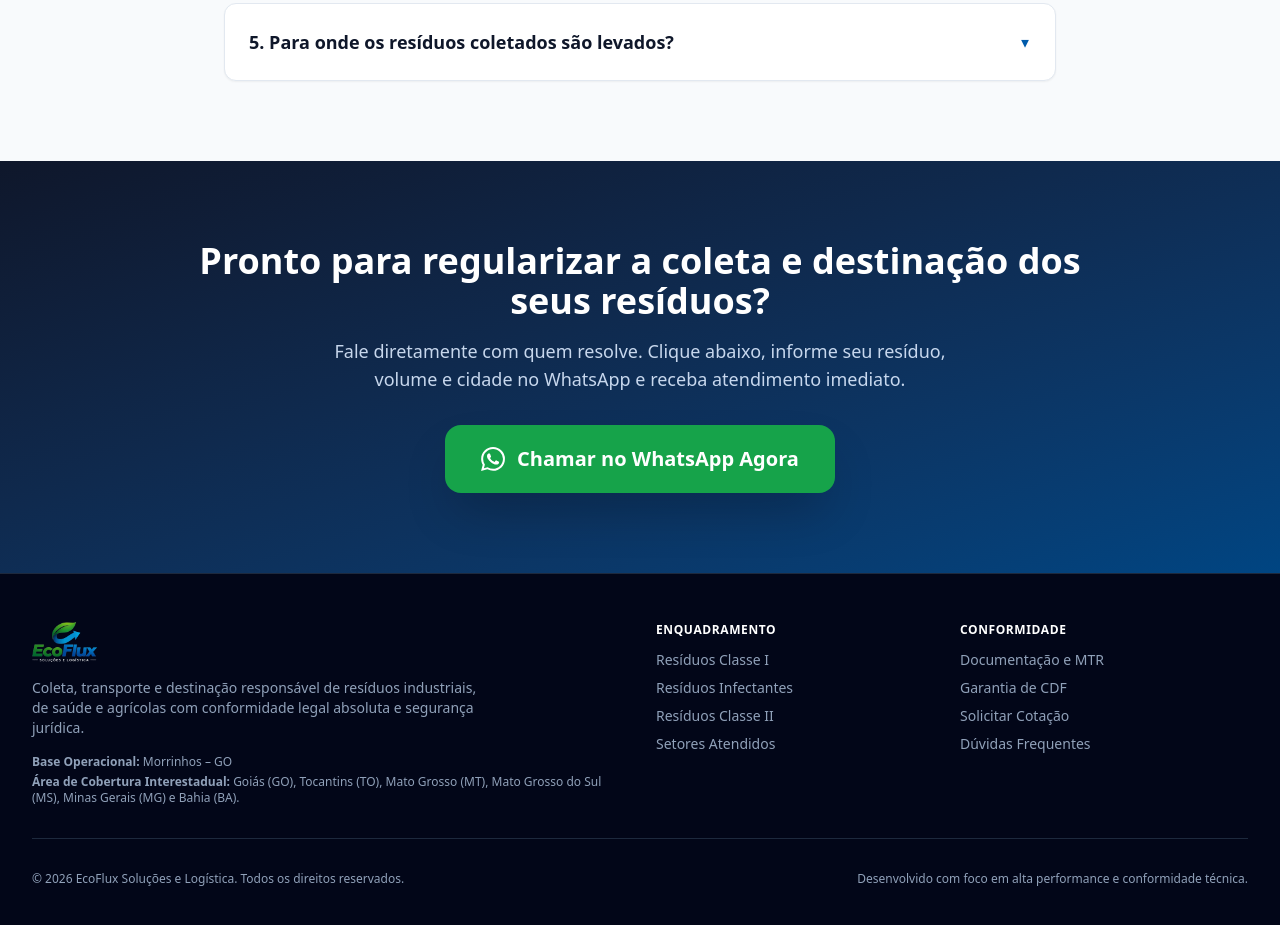
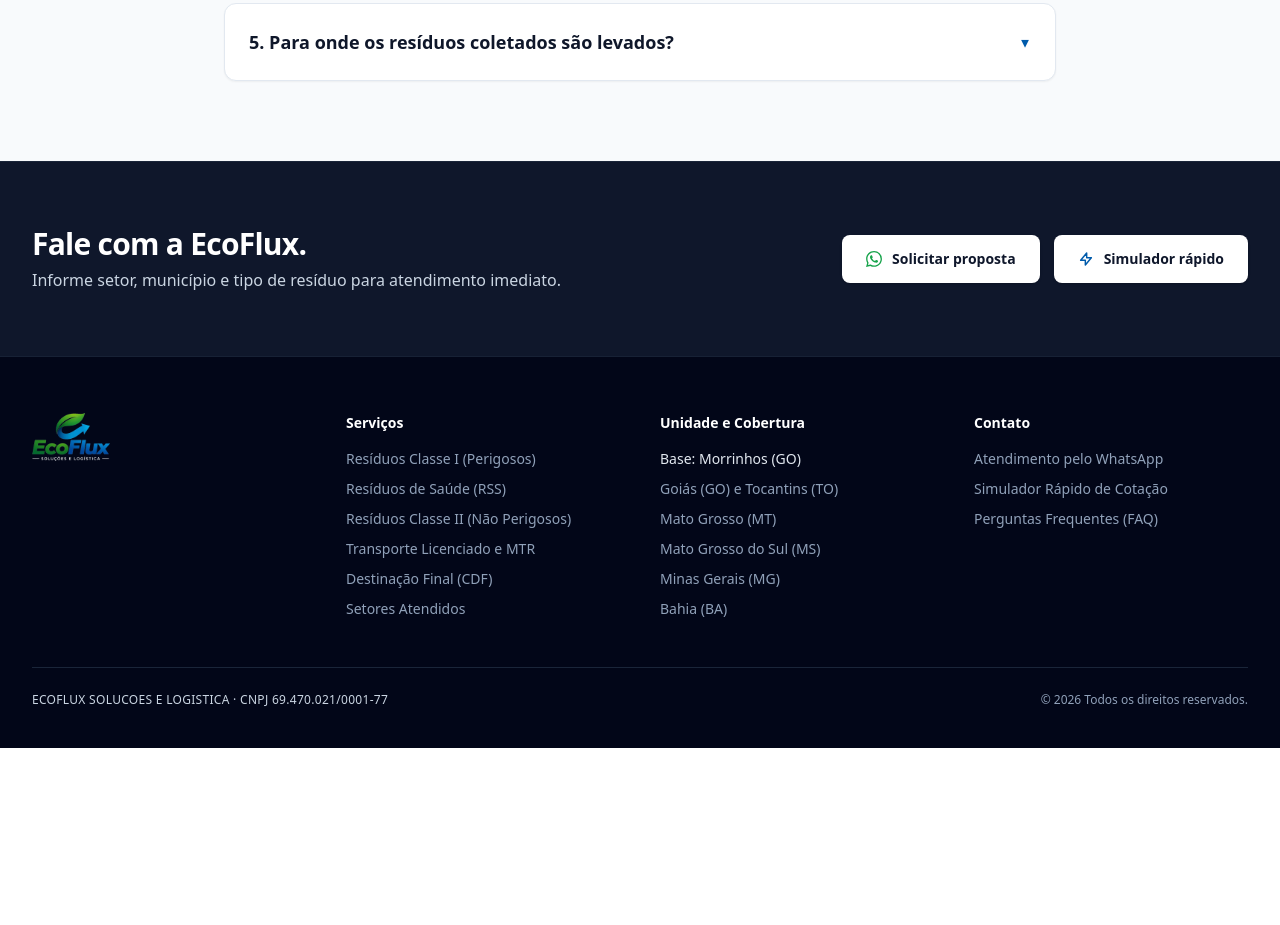
Before and after one commit to VictorMameluk/LP-EcoFlux, a website: page public/index.html in a window 1280 px wide. Shown: the part 5659-6584 px from the top of the page. After the commit the page ends 6407 px from the top, so only its background shows below. Drawn offline with Linux system fonts and the light colour scheme.

Commit message:
feat(footer): reestrutura footer no layout corporativo em 4 colunas com CNPJ 69.470.021/0001-77

```diff
--- a/public/index.html
+++ b/public/index.html
@@ -61,6 +61,8 @@
         "@type": "EnvironmentalBusiness",
         "@id": "https://ecoflux.com.br/#organization",
         "name": "EcoFlux Soluções e Logística",
+        "legalName": "ECOFLUX SOLUCOES E LOGISTICA",
+        "taxID": "69.470.021/0001-77",
         "url": "https://ecoflux.com.br",
         "logo": "https://lp-ecoflux.viktormameluk.workers.dev/assets/logo_ecoflux_sem_fundo.webp",
         "image": "https://lp-ecoflux.viktormameluk.workers.dev/assets/og_ecoflux_share.jpg",
@@ -1262,92 +1264,138 @@
     </section>
 
     <!-- ========================================================================= -->
-    <!-- 🔹 BLOCO DE FECHAMENTO (CTA Final de Alto Impacto) -->
-    <!-- ========================================================================= -->
-    <section class="py-20 bg-gradient-to-br from-slate-900 to-[#004582] text-white relative overflow-hidden">
-      <div class="max-w-5xl mx-auto px-4 sm:px-6 lg:px-8 text-center relative z-10">
-
-        <h2 class="text-3xl sm:text-4xl font-extrabold text-white mb-4">
-          Pronto para regularizar a coleta e destinação dos seus resíduos?
+    <!-- 🔹 BLOCO DE FECHAMENTO (Faixa de Conversão Direta estilo "Fale com a EcoFlux") -->
+    <!-- ========================================================================= -->
+    <section class="py-12 sm:py-16 bg-slate-900 border-t border-slate-800/80 text-white">
+      <div class="max-w-7xl mx-auto px-4 sm:px-6 lg:px-8 flex flex-col lg:flex-row items-start lg:items-center justify-between gap-6">
+
+        <div>
+          <h2 class="text-2xl sm:text-3xl font-extrabold text-white tracking-tight">
+            Fale com a EcoFlux.
           </h2>
-
-        <p class="text-base sm:text-lg text-blue-100/90 max-w-2xl mx-auto mb-8">
-          Fale diretamente com quem resolve. Clique abaixo, informe seu resíduo, volume e cidade no WhatsApp e receba atendimento imediato.
-        </p>
-
-        <!-- CTA Final com Verde de Alta Conversão #16A34A -->
+          <p class="text-sm sm:text-base text-slate-300 mt-1.5">
+            Informe setor, município e tipo de resíduo para atendimento imediato.
+          </p>
+        </div>
+
+        <div class="flex flex-wrap items-center gap-3.5 w-full lg:w-auto">
           <a
-          href="https://wa.me/5562982864196?text=Ol%C3%A1!%20Vim%20pelo%20site%20e%20gostaria%20de%20iniciar%20meu%20atendimento%20para%20coleta%20de%20res%C3%ADduos."
+            href="https://wa.me/5562982864196?text=Ol%C3%A1!%20Vim%20pelo%20site%20da%20EcoFlux%20e%20gostaria%20de%20solicitar%20uma%20proposta%20para%20transporte%20e%20destina%C3%A7%C3%A3o%20de%20res%C3%ADduos."
             target="_blank"
             rel="noopener noreferrer"
             data-tracking="cta-footer-whatsapp"
-          class="inline-flex items-center justify-center gap-3 bg-[#16A34A] hover:bg-[#15803D] active:scale-95 text-white font-extrabold text-lg sm:text-xl px-9 py-5 rounded-2xl shadow-2xl hover:shadow-[#16A34A]/40 transition-all focus-visible:ring-2 focus-visible:ring-white outline-none"
-        >
-          <svg class="w-6 h-6 fill-current shrink-0" viewBox="0 0 24 24" aria-hidden="true">
+            class="inline-flex items-center justify-center gap-2.5 bg-white hover:bg-slate-100 active:scale-[0.98] text-slate-900 font-bold text-sm px-6 py-3.5 rounded-lg shadow-sm transition-all focus-visible:ring-2 focus-visible:ring-[#16A34A] outline-none flex-1 sm:flex-initial"
+          >
+            <svg class="w-4 h-4 fill-[#16A34A] shrink-0" viewBox="0 0 24 24" aria-hidden="true">
               <path d="M17.472 14.382c-.297-.149-1.758-.867-2.03-.967-.273-.099-.471-.148-.67.15-.197.297-.767.966-.94 1.164-.173.199-.347.223-.644.075-.297-.15-1.255-.463-2.39-1.475-.883-.788-1.48-1.761-1.653-2.059-.173-.297-.018-.458.13-.606.134-.133.298-.347.446-.52.149-.174.198-.298.298-.497.099-.198.05-.371-.025-.52-.075-.149-.669-1.612-.916-2.207-.242-.579-.487-.5-.669-.51-.173-.008-.371-.01-.57-.01-.198 0-.52.074-.792.372-.272.297-1.04 1.016-1.04 2.479 0 1.462 1.065 2.875 1.213 3.074.149.198 2.096 3.2 5.077 4.487.709.306 1.262.489 1.694.625.712.227 1.36.195 1.871.118.571-.085 1.758-.719 2.006-1.413.248-.694.248-1.289.173-1.413-.074-.124-.272-.198-.57-.347m-5.421 7.403h-.004a9.87 9.87 0 01-5.031-1.378l-.361-.214-3.741.982.998-3.648-.235-.374a9.86 9.86 0 01-1.51-5.26c.001-5.45 4.436-9.884 9.888-9.884 2.64 0 5.122 1.03 6.988 2.898a9.825 9.825 0 012.893 6.994c-.003 5.45-4.437 9.884-9.885 9.884m8.413-18.297A11.815 11.815 0 0012.05 0C5.495 0 .16 5.335.157 11.892c0 2.096.547 4.142 1.588 5.945L.057 24l6.305-1.654a11.882 11.882 0 005.683 1.448h.005c6.554 0 11.89-5.335 11.893-11.893a11.821 11.821 0 00-3.48-8.413Z"/>
             </svg>
-          <span>Chamar no WhatsApp Agora</span>
-        </a>
+            <span>Solicitar proposta</span>
+          </a>
+
+          <a
+            href="#cotacao-rapida"
+            data-tracking="footer-nav-cotacao"
+            class="inline-flex items-center justify-center gap-2.5 bg-white hover:bg-slate-100 active:scale-[0.98] text-slate-900 font-bold text-sm px-6 py-3.5 rounded-lg shadow-sm transition-all focus-visible:ring-2 focus-visible:ring-[#005BAB] outline-none flex-1 sm:flex-initial"
+          >
+            <svg class="w-4 h-4 text-[#005BAB] shrink-0" fill="none" viewBox="0 0 24 24" stroke="currentColor" stroke-width="2.2" aria-hidden="true">
+              <path stroke-linecap="round" stroke-linejoin="round" d="M13 10V3L4 14h7v7l9-11h-7z" />
+            </svg>
+            <span>Simulador rápido</span>
+          </a>
+        </div>
 
       </div>
     </section>
   </main>
 
   <!-- ========================================================================= -->
-  <!-- 🔹 FOOTER (Institucional & Links Rápidos de Conversão) -->
-  <!-- ========================================================================= -->
-  <footer class="bg-slate-950 text-slate-400 py-12 border-t border-slate-800 text-xs sm:text-sm">
+  <!-- 🔹 FOOTER (Institucional Corporativo Limpo & CNPJ) -->
+  <!-- ========================================================================= -->
+  <footer class="bg-slate-950 text-slate-300 pt-14 pb-10 border-t border-slate-800/80 text-xs sm:text-sm">
     <div class="max-w-7xl mx-auto px-4 sm:px-6 lg:px-8">
 
-      <div class="grid grid-cols-1 md:grid-cols-12 gap-8 mb-8 pb-8 border-b border-slate-800">
-
-        <!-- Info da Empresa e Base Operacional (6 Colunas) -->
-        <div class="md:col-span-6 space-y-4">
+      <!-- Grid de 4 Colunas: Logo | Serviços | Cobertura | Contato -->
+      <div class="grid grid-cols-1 sm:grid-cols-2 lg:grid-cols-12 gap-10 pb-12 border-b border-slate-800/90">
+
+        <!-- Coluna 1: Logotipo Oficial (3 Colunas) -->
+        <div class="lg:col-span-3 flex flex-col items-start">
+          <a href="#top" data-tracking="logo-header-home" class="inline-block focus-visible:ring-2 focus-visible:ring-[#005BAB] rounded-lg outline-none">
             <img
               src="./assets/logo_ecoflux_dark_clean.webp"
               alt="EcoFlux Soluções e Logística"
-            width="180"
-            height="111"
+              width="190"
+              height="118"
               decoding="async"
-            class="h-10 w-auto object-contain"
+              class="h-12 w-auto object-contain"
               loading="lazy"
             />
-          <p class="text-slate-400 max-w-md">
-            Coleta, transporte e destinação responsável de resíduos industriais, de saúde e agrícolas com conformidade legal absoluta e segurança jurídica.
-          </p>
-          <div class="text-xs text-slate-400 space-y-1">
-            <p><strong>Base Operacional:</strong> Morrinhos – GO</p>
-            <p><strong>Área de Cobertura Interestadual:</strong> Goiás (GO), Tocantins (TO), Mato Grosso (MT), Mato Grosso do Sul (MS), Minas Gerais (MG) e Bahia (BA).</p>
-          </div>
-        </div>
-
-        <!-- Links Rápidos de Navegação Interna (6 Colunas) -->
-        <div class="md:col-span-6 grid grid-cols-2 gap-4">
-          <div>
-            <h4 class="text-white font-bold text-xs uppercase tracking-wider mb-3">Enquadramento</h4>
-            <ul class="space-y-2">
-              <li><a href="#servicos" data-tracking="footer-nav-classe1" class="hover:text-blue-400 transition">Resíduos Classe I</a></li>
-              <li><a href="#servicos" data-tracking="footer-nav-infectantes" class="hover:text-blue-400 transition">Resíduos Infectantes</a></li>
-              <li><a href="#servicos" data-tracking="footer-nav-classe2" class="hover:text-blue-400 transition">Resíduos Classe II</a></li>
-              <li><a href="#cobertura" data-tracking="footer-nav-setores" class="hover:text-blue-400 transition">Setores Atendidos</a></li>
+          </a>
+        </div>
+
+        <!-- Coluna 2: Serviços (3 Colunas) -->
+        <div class="lg:col-span-3">
+          <h4 class="text-white font-bold text-xs sm:text-sm mb-4">Serviços</h4>
+          <ul class="space-y-2.5 text-slate-400">
+            <li><a href="#servicos" data-tracking="footer-nav-classe1" class="hover:text-white transition">Resíduos Classe I (Perigosos)</a></li>
+            <li><a href="#servicos" data-tracking="footer-nav-infectantes" class="hover:text-white transition">Resíduos de Saúde (RSS)</a></li>
+            <li><a href="#servicos" data-tracking="footer-nav-classe2" class="hover:text-white transition">Resíduos Classe II (Não Perigosos)</a></li>
+            <li><a href="#documentacao" data-tracking="footer-nav-mtr" class="hover:text-white transition">Transporte Licenciado e MTR</a></li>
+            <li><a href="#documentacao" data-tracking="footer-nav-cdf" class="hover:text-white transition">Destinação Final (CDF)</a></li>
+            <li><a href="#cobertura" data-tracking="footer-nav-setores" class="hover:text-white transition">Setores Atendidos</a></li>
           </ul>
         </div>
-          <div>
-            <h4 class="text-white font-bold text-xs uppercase tracking-wider mb-3">Conformidade</h4>
-            <ul class="space-y-2">
-              <li><a href="#documentacao" data-tracking="footer-nav-mtr" class="hover:text-blue-400 transition">Documentação e MTR</a></li>
-              <li><a href="#documentacao" data-tracking="footer-nav-cdf" class="hover:text-blue-400 transition">Garantia de CDF</a></li>
-              <li><a href="#cotacao-rapida" data-tracking="footer-nav-cotacao" class="hover:text-blue-400 transition">Solicitar Cotação</a></li>
-              <li><a href="#faq" data-tracking="footer-nav-faq" class="hover:text-blue-400 transition">Dúvidas Frequentes</a></li>
+
+        <!-- Coluna 3: Unidades e Cobertura (3 Colunas) -->
+        <div class="lg:col-span-3">
+          <h4 class="text-white font-bold text-xs sm:text-sm mb-4">Unidade e Cobertura</h4>
+          <ul class="space-y-2.5 text-slate-400">
+            <li class="text-slate-200 font-medium">Base: Morrinhos (GO)</li>
+            <li>Goiás (GO) e Tocantins (TO)</li>
+            <li>Mato Grosso (MT)</li>
+            <li>Mato Grosso do Sul (MS)</li>
+            <li>Minas Gerais (MG)</li>
+            <li>Bahia (BA)</li>
           </ul>
         </div>
-        </div>
-
-      </div>
-
-      <div class="flex flex-col sm:flex-row items-center justify-between gap-4 text-xs text-slate-400">
-        <p>&copy; 2026 EcoFlux Soluções e Logística. Todos os direitos reservados.</p>
-        <p>Desenvolvido com foco em alta performance e conformidade técnica.</p>
+
+        <!-- Coluna 4: Contato (3 Colunas) -->
+        <div class="lg:col-span-3">
+          <h4 class="text-white font-bold text-xs sm:text-sm mb-4">Contato</h4>
+          <ul class="space-y-2.5 text-slate-400">
+            <li>
+              <a
+                href="https://wa.me/5562982864196?text=Ol%C3%A1!%20Vim%20pelo%20site%20da%20EcoFlux%20e%20gostaria%20de%20atendimento."
+                target="_blank"
+                rel="noopener noreferrer"
+                data-tracking="cta-footer-whatsapp"
+                class="hover:text-white transition inline-flex items-center gap-1.5"
+              >
+                <span>Atendimento pelo WhatsApp</span>
+              </a>
+            </li>
+            <li>
+              <a href="#cotacao-rapida" data-tracking="footer-nav-cotacao" class="hover:text-white transition">
+                Simulador Rápido de Cotação
+              </a>
+            </li>
+            <li>
+              <a href="#faq" data-tracking="footer-nav-faq" class="hover:text-white transition">
+                Perguntas Frequentes (FAQ)
+              </a>
+            </li>
+          </ul>
+        </div>
+
+      </div>
+
+      <!-- Barra Legal Inferior: Razão Social + CNPJ -->
+      <div class="pt-6 flex flex-col sm:flex-row items-start sm:items-center justify-between gap-4 text-[11px] sm:text-xs text-slate-400">
+        <p class="tracking-wide uppercase font-medium text-slate-300">
+          ECOFLUX SOLUCOES E LOGISTICA &middot; CNPJ 69.470.021/0001-77
+        </p>
+        <p class="text-slate-400">
+          &copy; 2026 Todos os direitos reservados.
+        </p>
       </div>
 
     </div>
```
Also changed, not shown: index.html (+109 -61 lines), dist/output.css, public/dist/output.css. Lines whose indentation alone changed are shown as unchanged.
